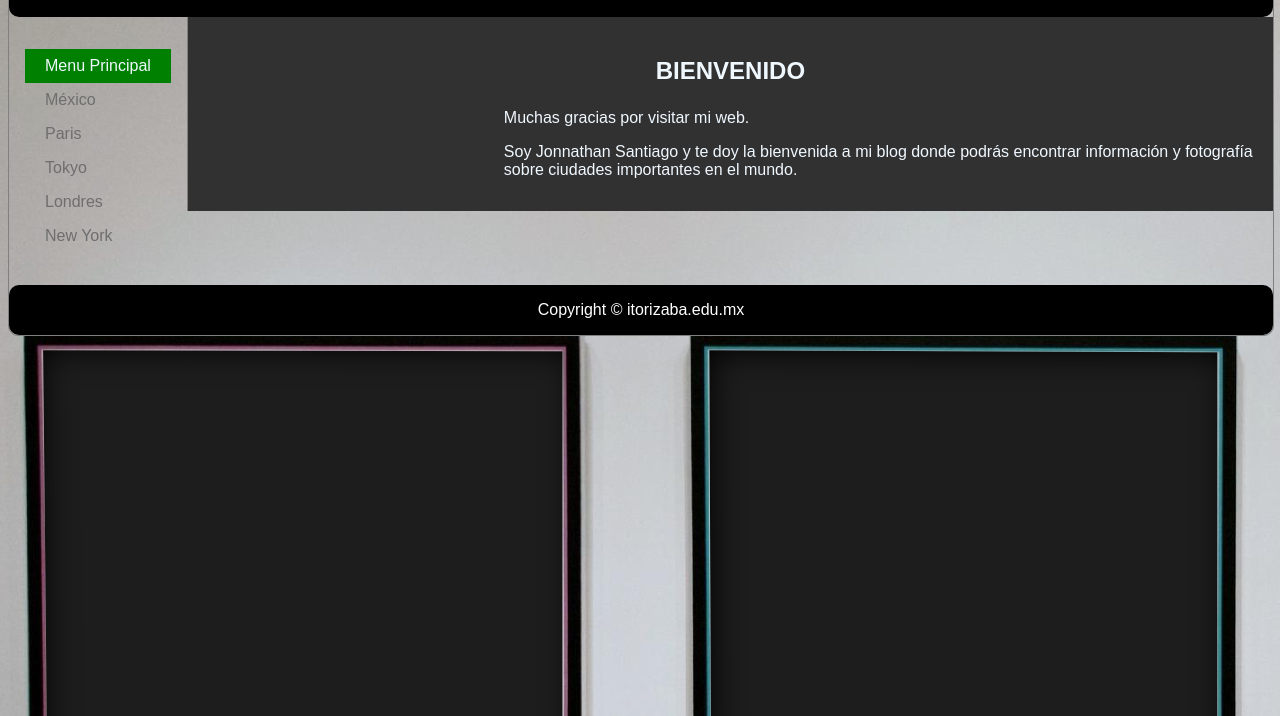
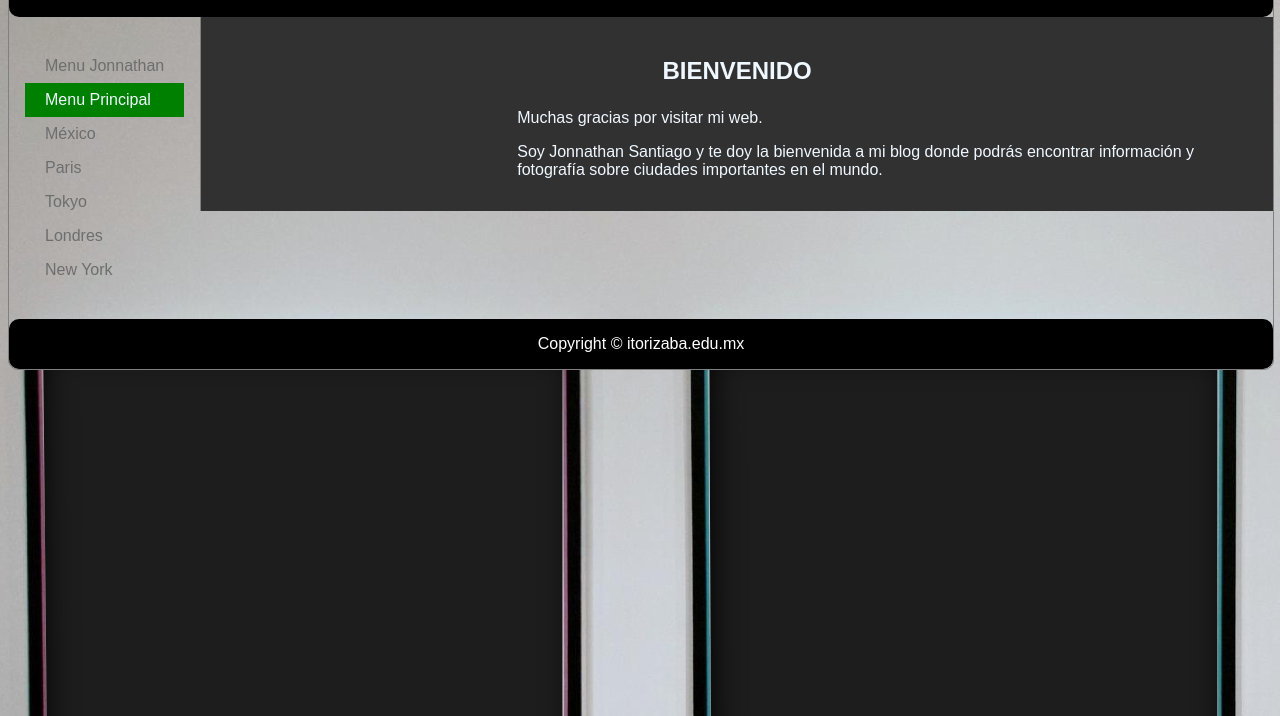
Before and after one commit to santiagojonnathan/ciudadesGaleria2.0, a plain HTML site: page index.html in a window 1280 px wide. Shown: the part 84-800 px from the top of the page. Drawn offline with Linux system fonts and the light colour scheme.

Commit message:
Update index.html

```diff
--- a/index.html
+++ b/index.html
@@ -27,6 +27,7 @@
 
     <nav>
       <ul>
+        <li><a href="https://santiagojonnathan.github.io/submenuJonnathan/">Menu Jonnathan</a></li>
         <li><a class = "active" href="index.html">Menu Principal</a></li>
         <li><a href="ciudades/Mexico.html">M&eacute;xico</a></li>
         <li><a href="ciudades/Paris.html">Paris</a></li>
```
